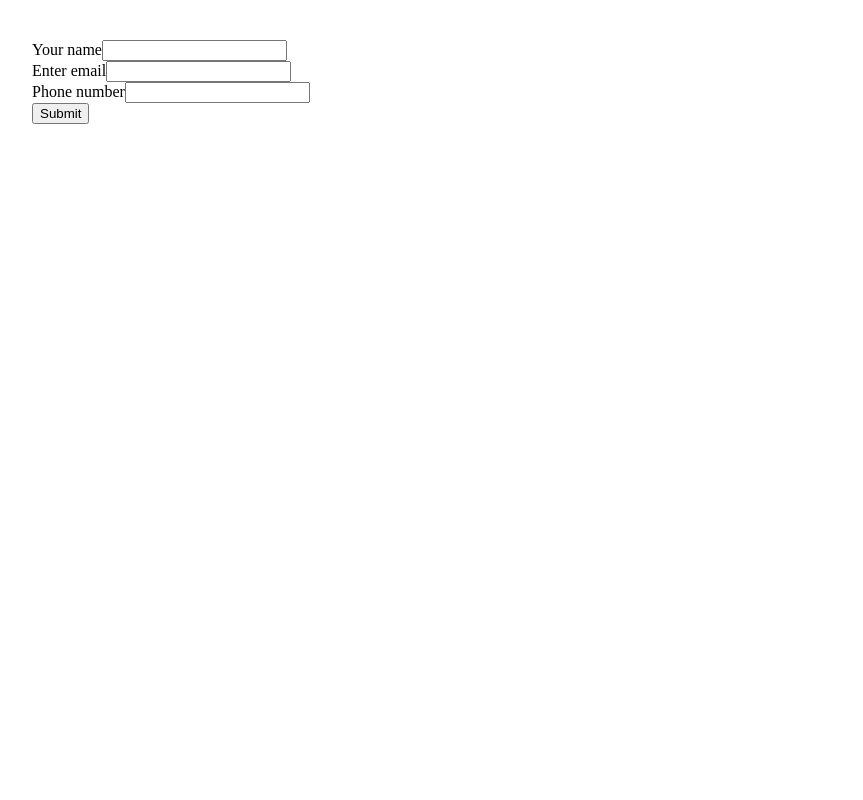
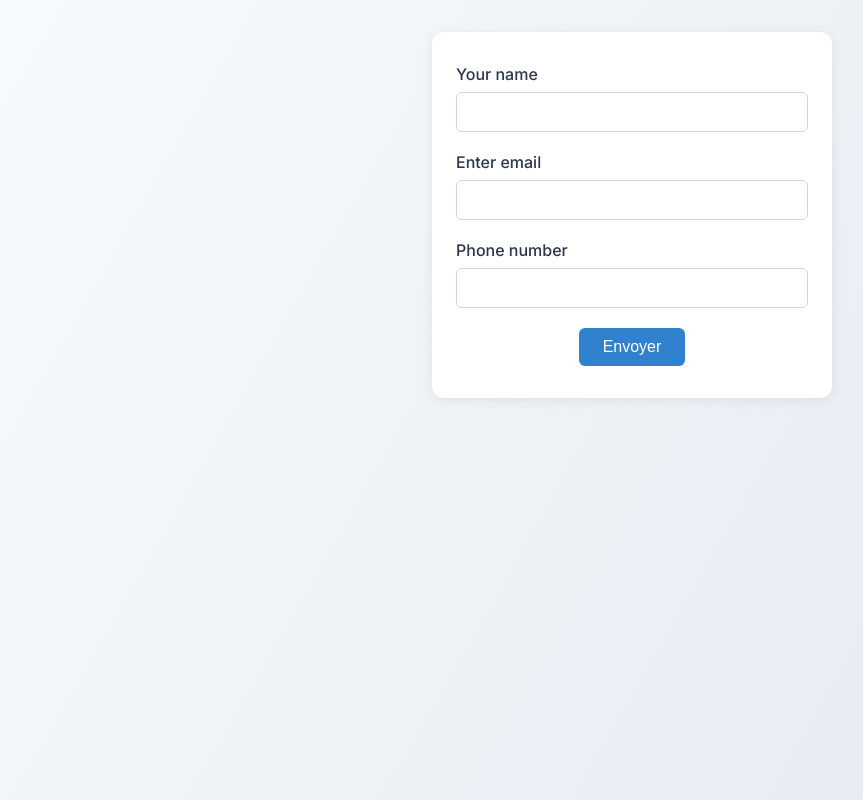
Before and after one commit to henocn/tp-js-avance2, a React (Vite) app: page /contact in a window 1280 px wide. Shown: the whole page, without its empty margins (8-871 px from the left). Built offline with nearby package versions, Linux system fonts and the light colour scheme.

Commit message:
Modification de la syntaxe du fichier de base

```diff
--- a/App.css
+++ b/App.css
@@ -1,3 +1,143 @@
+/* Styles globaux professionnels */
+
+* {
+  box-sizing: border-box;
+}
+
+body {
+  margin: 0;
+  min-height: 100vh;
+  font-family: 'Inter', 'Segoe UI', Arial, sans-serif;
+  background: linear-gradient(120deg, #f7fafc 0%, #e2e8f0 100%);
+  color: #222;
+  overflow-x: hidden;
+}
+
+.page-container {
+  min-height: 100vh;
+  width: 100vw;
+  margin: 0;
+  background: transparent;
+  display: flex;
+  flex-direction: column;
+  align-items: center;
+  justify-content: flex-start;
+  padding: 72px 0 40px 0;
+}
+
+.main-content {
+  width: 100%;
+  max-width: 700px;
+  margin: 0 auto;
+  display: flex;
+  flex-direction: column;
+  align-items: center;
+}
+
+.navbar {
+  position: fixed;
+  top: 0;
+  left: 0;
+  width: 100vw;
+  z-index: 100;
+  display: flex;
+  justify-content: center;
+  gap: 32px;
+  background: #fff;
+  border-bottom: 1px solid #e2e8f0;
+  box-shadow: 0 2px 8px rgba(0,0,0,0.04);
+  padding: 16px 0;
+}
+
+.nav-link {
+  color: #2b6cb0;
+  text-decoration: none;
+  font-weight: 500;
+  font-size: 1.1rem;
+  padding: 8px 16px;
+  border-radius: 6px;
+  display: flex;
+  align-items: center;
+  gap: 8px;
+  transition: background 0.2s, color 0.2s;
+}
+
+.nav-link:hover {
+  background: #ebf8ff;
+  color: #1a202c;
+}
+
+.form {
+  background: #fff;
+  border-radius: 12px;
+  box-shadow: 0 2px 12px rgba(0,0,0,0.07);
+  padding: 32px 24px;
+  max-width: 400px;
+  margin: 0 auto;
+  display: flex;
+  flex-direction: column;
+  gap: 20px;
+}
+
+.form-group {
+  display: flex;
+  flex-direction: column;
+  gap: 6px;
+}
+
+.form-label {
+  font-weight: 500;
+  color: #2d3748;
+  margin-bottom: 2px;
+}
+
+.form-input {
+  padding: 10px 12px;
+  border-radius: 6px;
+  border: 1px solid #cbd5e0;
+  font-size: 1rem;
+  background: #fff;
+  transition: border 0.2s;
+}
+
+.form-input:focus {
+  border: 1.5px solid #3182ce;
+  outline: none;
+}
+
+.form-actions {
+  display: flex;
+  justify-content: center;
+}
+
+.form-submit {
+  background: #3182ce;
+  color: #fff;
+  border: none;
+  border-radius: 6px;
+  padding: 10px 24px;
+  font-size: 1rem;
+  font-weight: 500;
+  cursor: pointer;
+  transition: background 0.2s;
+}
+
+.form-submit:hover {
+  background: #2b6cb0;
+}
+
+h1, h2, h3 {
+  font-family: 'Inter', 'Segoe UI', Arial, sans-serif;
+  color: #2d3748;
+  margin-bottom: 16px;
+}
+
+p {
+  color: #4a5568;
+  font-size: 1.1rem;
+  text-align: center;
+}
+
 #root {
   max-width: 1280px;
   margin: 0 auto;
--- a/components/Form.jsx
+++ b/components/Form.jsx
@@ -1,24 +1,34 @@
-import React from 'react'
+import React, { useState } from 'react'
 
 const Form = () => {
+  const [form, setForm] = useState({ name: '', email: '', phone: '' });
+
+  const handleChange = (e) => {
+    setForm({ ...form, [e.target.name]: e.target.value });
+  };
+
+  const handleSubmit = (e) => {
+    e.preventDefault();
+    console.log('Form data:', form);
+  };
+
   return (
     <div>
-      <form method="POST" className='form'>
-        <div className="name-div">
-          <label htmlFor="name" className="name-label">Your name</label>
-          <input type="text" className="name-input" id='name' name='name' />
+      <form className='form' onSubmit={handleSubmit}>
+        <div className="form-group">
+          <label htmlFor="name" className="form-label">Your name</label>
+          <input type="text" className="form-input" id='name' name='name' value={form.name} onChange={handleChange} />
         </div>
-        <div className="email-div">
-          <label htmlFor="" className="email-label">Enter email</label>
-          <input type="email" className="email-input" id='email' name='email' />
-
+        <div className="form-group">
+          <label htmlFor="email" className="form-label">Enter email</label>
+          <input type="email" className="form-input" id='email' name='email' value={form.email} onChange={handleChange} />
         </div>
-        <div className="phone-div">
-          <label htmlFor="phone" className="phone-label">Phone number</label>
-          <input type="text" className="phone-input" id='phone' name='phone' />
+        <div className="form-group">
+          <label htmlFor="phone" className="form-label">Phone number</label>
+          <input type="text" className="form-input" id='phone' name='phone' value={form.phone} onChange={handleChange} />
         </div>
-        <div className="submit-div">
-          <input type="submit" className="submit" />
+        <div className="form-actions">
+          <button type="submit" className="form-submit">Envoyer</button>
         </div>
       </form>
     </div>
```
